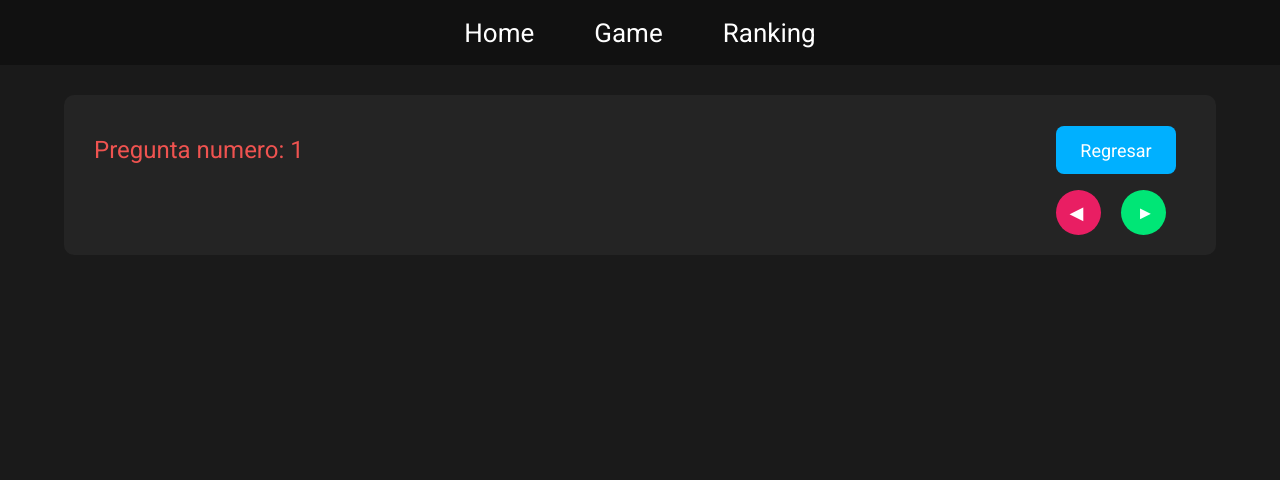
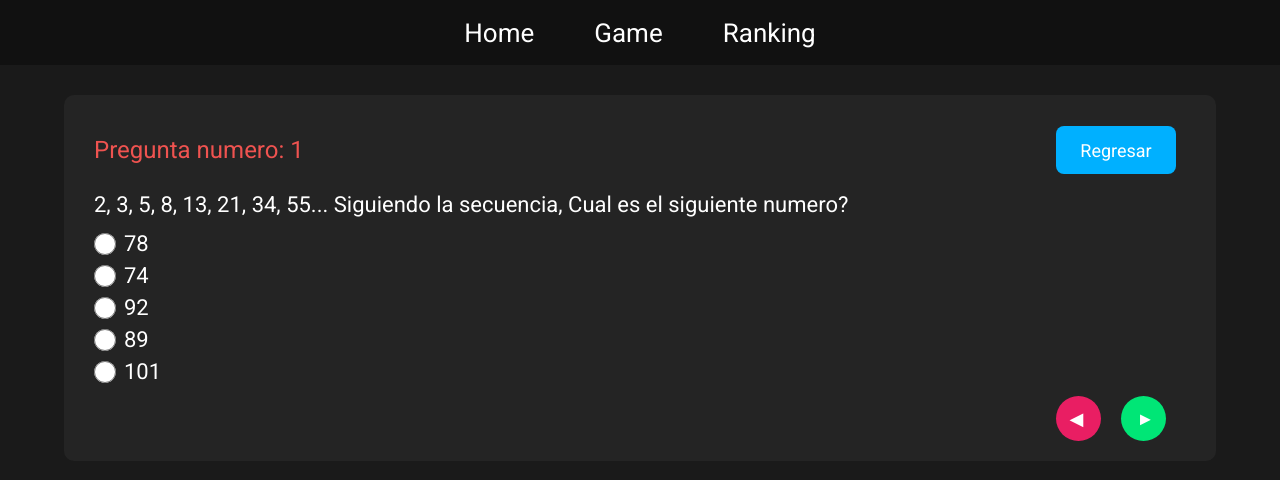
Before and after one commit to N-Ignacio-Bouffanais/trivia-vue-ts, a Vue app: page /game in a window 1280 px wide. Both pictures are taken after a click on the button "MUSIC". Shown: the top 480 px of the page. Built offline with nearby package versions, Linux system fonts and the light colour scheme.

Commit message:
I edited the readme.md file where I putted some things that I learned meanwhile I did this project

```diff
--- a/src/components/Alternative.vue
+++ b/src/components/Alternative.vue
@@ -56,6 +56,16 @@ const props = defineProps<{
             } in math_questions.slice(counterStore.counter - 1, counterStore.counter)" :key="id">
       <Alternatives :answer="answer" :alt_one="alt_one" :alt_two="alt_two" :alt_thee="alt_three" :alt_four="alt_four" />
     </div>
+    <div v-show="props.category == 'music'" class="alternative-container" v-for="{
+                  id,
+                  answer,
+                  alt_one,
+                  alt_two,
+                  alt_four,
+                  alt_three,
+                } in math_questions.slice(counterStore.counter - 1, counterStore.counter)" :key="id">
+      <Alternatives :answer="answer" :alt_one="alt_one" :alt_two="alt_two" :alt_thee="alt_three" :alt_four="alt_four" />
+    </div>
   </div>
 </template>
 <style lang="scss">
--- a/src/components/Question.vue
+++ b/src/components/Question.vue
@@ -38,6 +38,12 @@ const props = defineProps<{
         )" :key="id">
       <p>{{ question }}</p>
     </div>
+    <div v-show="props.category == 'music'" class="alternative-container" v-for="{ id, question } in math_questions.slice(
+              counterStore.counter - 1,
+              counterStore.counter
+            )" :key="id">
+      <p>{{ question }}</p>
+    </div>
   </div>
 </template>
 <style lang="scss">
```
Also changed, not shown: src/components/Timer.vue (added, +9 -0 lines), 1 other file (tests, documents, lock files or other folders).
